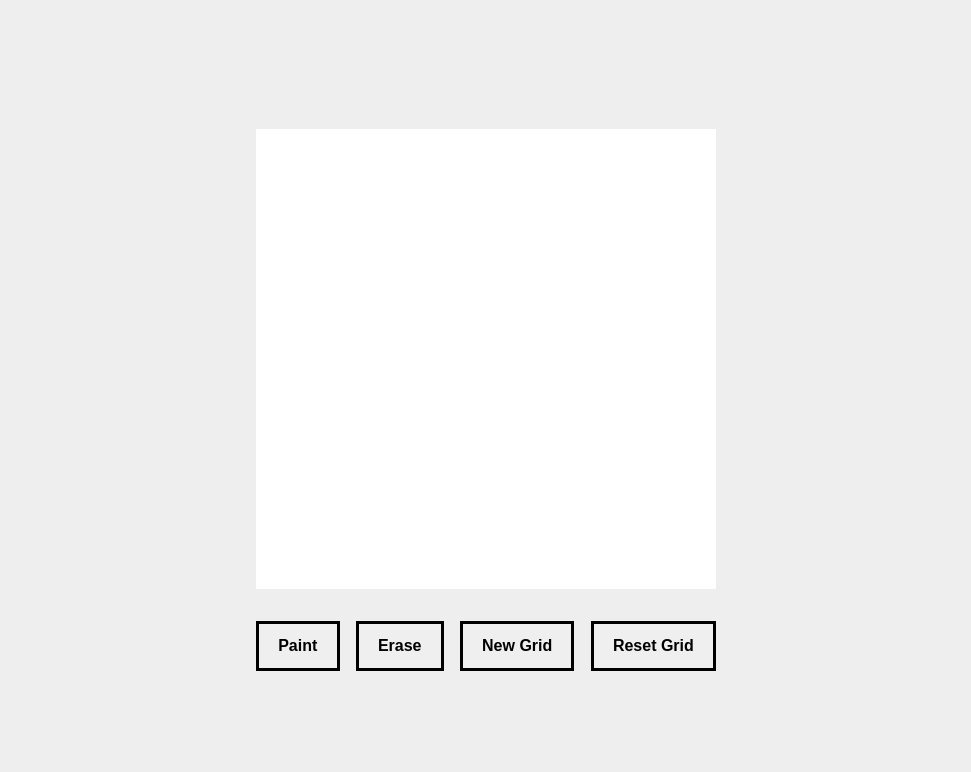
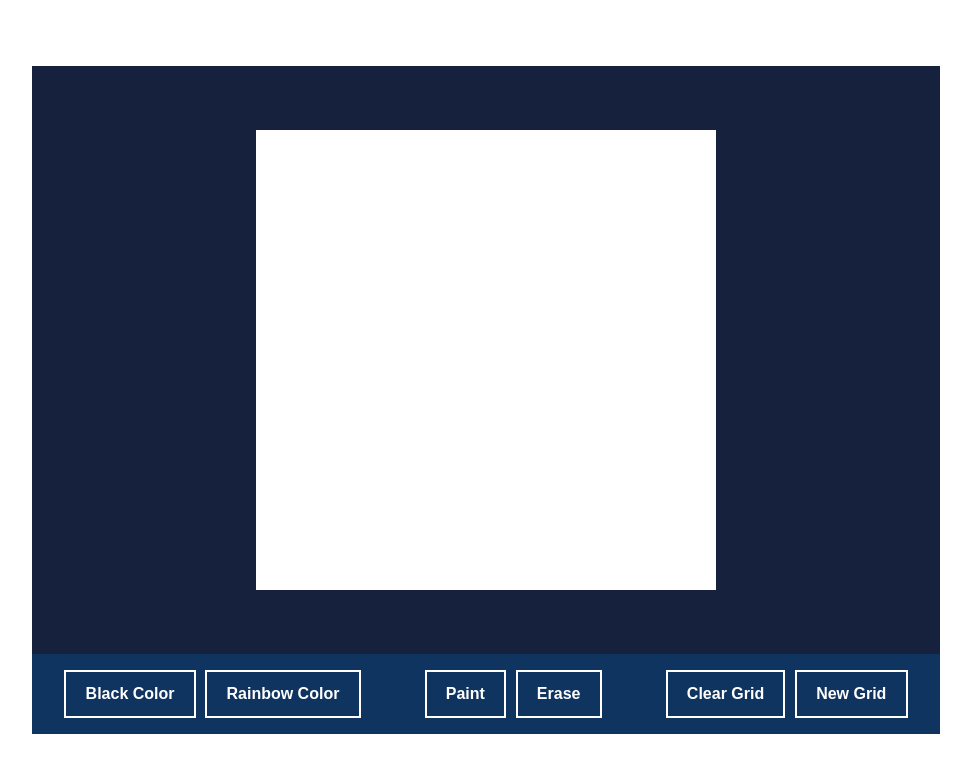
Before and after one commit to creskopper/etch-a-sketch, a plain HTML site: page index.html in a window 1280 px wide. Shown: the whole page, without its empty margins (154-1125 px from the left). Drawn offline with Linux system fonts and the light colour scheme.

Commit message:
Add color and rainbow buttons and change ui

```diff
--- a/index.html
+++ b/index.html
@@ -12,10 +12,18 @@
     <div class="wrapper">
         <div class="container"></div>
         <div class="menu-container">
-            <button class="btn" id="paint-grid">Paint</button>
-            <button class="btn" id="erase-grid">Erase</button>
-            <button class="btn" id="new-grid">New Grid</button>
-            <button class="btn" id="reset-grid">Reset Grid</button>
+            <div>
+                <button class="btn" id="color-btn">Black Color</button>
+                <button class="btn" id="rainbow-btn">Rainbow Color</button>
+            </div>
+            <div>
+                <button class="btn" id="paint-grid">Paint</button>
+                <button class="btn" id="erase-grid">Erase</button>
+            </div>
+            <div>
+                <button class="btn" id="reset-grid">Clear Grid</button>
+                <button class="btn" id="new-grid">New Grid</button>
+            </div>
         </div>
     </div>
 </body>
--- a/style.css
+++ b/style.css
@@ -10,13 +10,20 @@ body {
     flex-direction: column;
     justify-content: center;
     align-items: center;
-    background-color: #eee;
+}
+
+.wrapper {
+    flex-shrink: 0;
+    display: flex;
+    flex-direction: column;
+    align-items: center;
+    background-color: #16213E;
 }
 
 .container {
     width: 460px;
     height: 460px;
-    margin-bottom: 2rem;
+    margin-block: 4rem;
     background-color: #fff;
     display: grid;
 }
@@ -29,26 +36,25 @@ body {
     width: 100%;
     display: flex;
     justify-content: space-between;
+    gap: 4rem;
+    padding: 1rem 2rem;
+    background-color: #0F3460;
+}
+.menu-container div {
+    display: flex;
+    gap: 0.6rem;
 }
 
 .btn {
-    border: 3px solid #000;
+    border: 2px solid #fff;
+    color: #fff;
+    background-color: transparent;
     padding: 0.8rem 1.2rem;
     font-size: 1rem;
     font-weight: 600;
 }
 .btn:hover {
-    color: #fff;
-    background-color: #000;
+    color: #0F3460;
+    background-color: #fff;
     cursor: pointer;
 }
-
-#paint-grid:focus {
-    background-color: #000;
-    color: #fff;
-}
-
-#erase-grid:focus {
-    background-color: #000;
-    color: #fff;
-}
```
